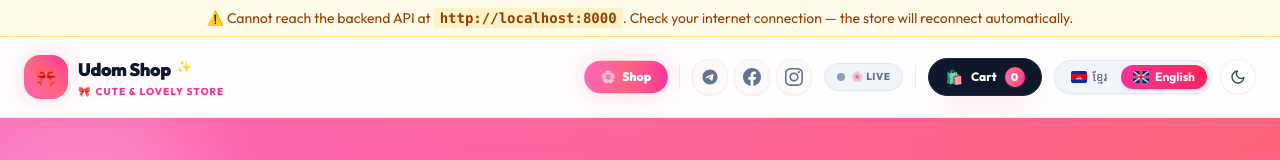
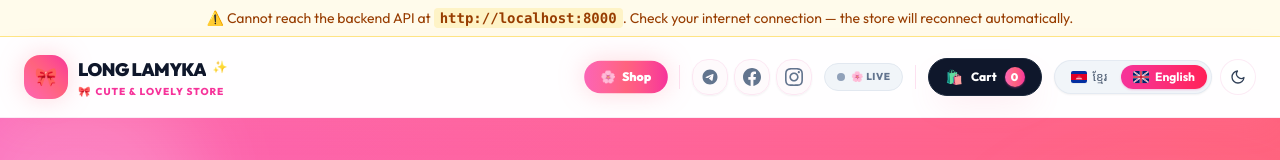
Before and after one commit to NangRotha/e-commerce-User-LONG-LAMYKA, a React (Vite) app: page / in a window 1280 px wide. Shown: the top 160 px of the page. Built offline with nearby package versions, Linux system fonts and the light colour scheme; no server answers; a web font is replaced by a local one.

Commit message:
chore(branding): update title and siteName fallback to LONG LAMYKA

```diff
--- a/index.html
+++ b/index.html
@@ -5,8 +5,8 @@
     <link rel="icon" type="image/svg+xml" href="/vite.svg" />
     <meta name="viewport" content="width=device-width, initial-scale=1.0" />
     <meta name="google-site-verification" content="FeuOmvLBDpqkECcvM8uI59_q7g3rhr9YEJ2Nz-mxLFU" />
-    <meta name="description" content="Udom Shop — Cute, Clean & Lovely Store 🌸" />
-    <title>Udom Shop — Cute & Lovely Online Store 🎀</title>
+    <meta name="description" content="LONG LAMYKA — Cute, Clean & Premium Online Store 🎀" />
+    <title>LONG LAMYKA — Official Store 🎀</title>
     <link rel="preconnect" href="https://fonts.googleapis.com" />
     <link rel="preconnect" href="https://fonts.gstatic.com" crossorigin />
     <link
--- a/src/components/Navbar.jsx
+++ b/src/components/Navbar.jsx
@@ -46,7 +46,7 @@ export default function Navbar() {
   const { lang, setLang, t } = useI18n();
   const { isDark, toggleTheme } = useTheme();
 
-  const siteName = s.site_name || "Udom Shop";
+  const siteName = s.site_name || "LONG LAMYKA";
   const siteLogo = s.site_logo || "";
 
   const tgUrl = normalizeTelegram(s.social_telegram || s.telegram_url);
```
